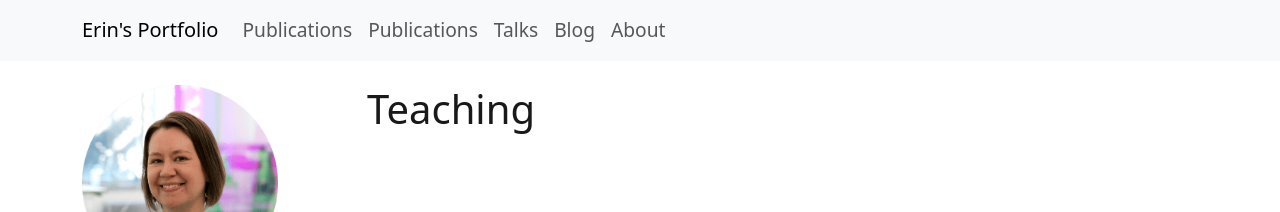
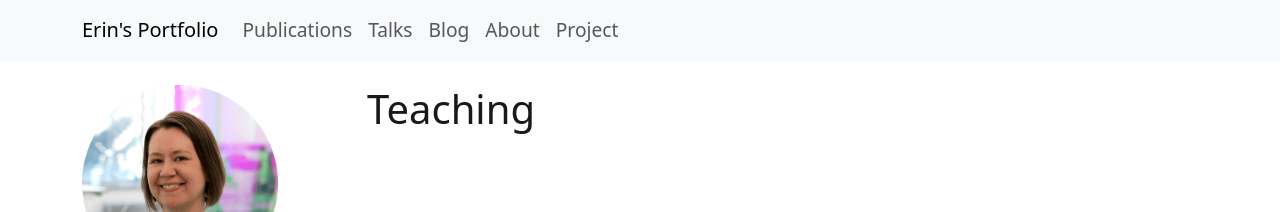
Before and after one commit to emanderson811/portfolio-demo-website, a Jekyll site: the page built from pages/teaching.md, in a window 1280 px wide. Shown: the top 212 px of the page. Built offline with Jekyll 4.4.1, drawn with Linux system fonts in a browser that asks for light colours; nearby versions of some CDN libraries.

Commit message:
update page

```diff
--- a/pages/project.md
+++ b/pages/project.md
@@ -1,7 +1,7 @@
 ---
-title: Publications
-nav: Publications
-nav_order: 1
+title: Project
+nav: Project
+nav_order: 5
 ---
 
 {% include video-embed.html youtubeid="PLxEspDNITCIKGhhs704UA_73AEKTGVtQG" width="50" %}
```
